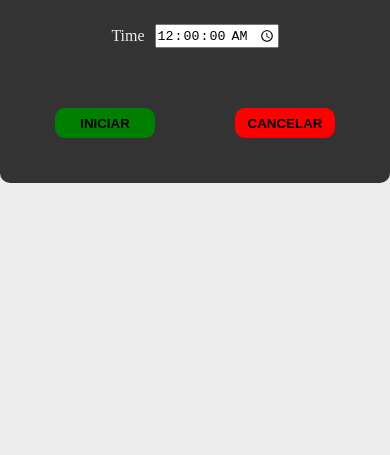
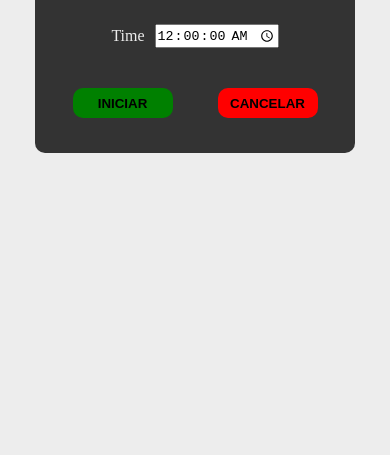
Before and after one commit to romulomax47/Cr-nometro, a plain HTML site: page index.html in a window 390 px wide. Shown: the part 389-844 px from the top of the page. Drawn offline with Linux system fonts and the light colour scheme.

Commit message:
add layout mobile

```diff
--- a/style.css
+++ b/style.css
@@ -18,8 +18,8 @@ body{
 }
 
 main{
-    width: 400px;
-    height: 300px;
+    width: 20rem;
+    height: 15rem;
 
     color: #ededed;
 
@@ -32,6 +32,7 @@ main{
     flex-direction: column;
     align-items: center;
     justify-content: space-around;
+
 
 }
 
```
Also changed, not shown: 1 other file.
